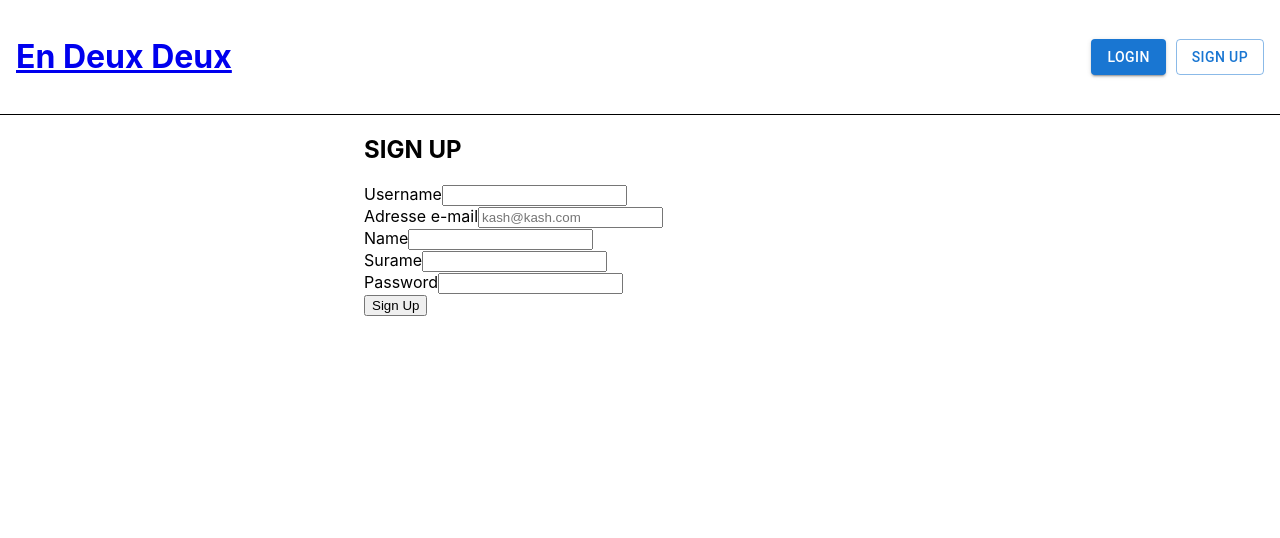
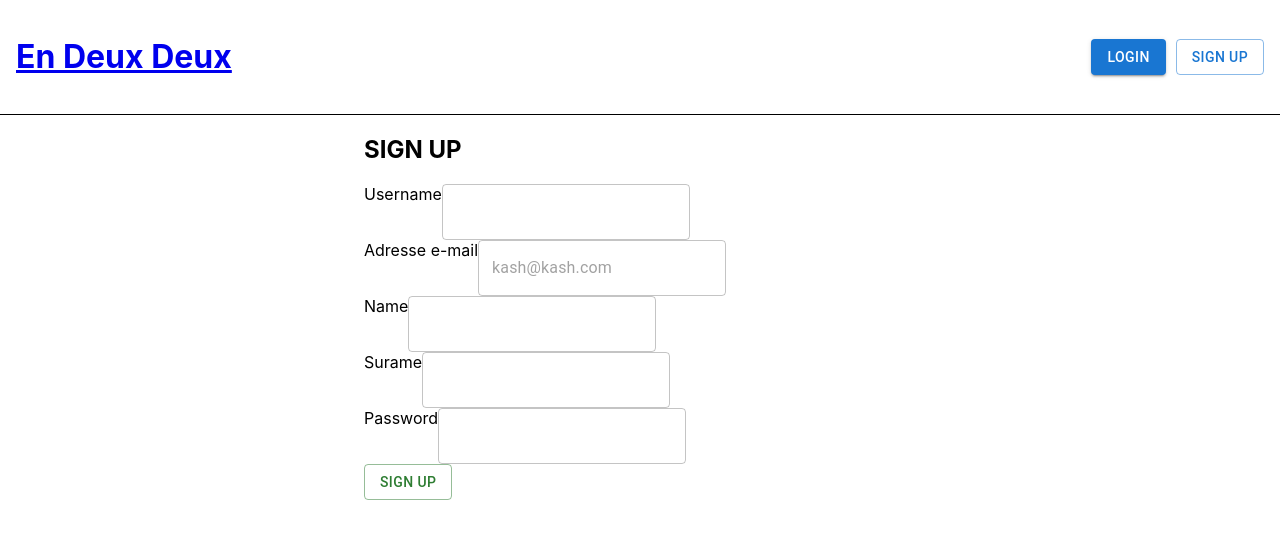
Before and after one commit to LauMttp/En2Deux_Front, a React (Create React App) app: page /signup in a window 1280 px wide. Shown: the top 538 px of the page. Built offline with nearby package versions, Linux system fonts and the light colour scheme.

Commit message:
added profile page

```diff
--- a/src/components/Form.jsx
+++ b/src/components/Form.jsx
@@ -1,5 +1,6 @@
 import React from "react";
 import Inputs from "./Inputs";
+import { Button } from "@mui/material";
 
 const Form = ({
   submitField,
@@ -26,7 +27,9 @@ const Form = ({
             setFormData={setFormData}
           />
         ))}
-        <button type="submit">{submitField}</button>
+        <Button variant="outlined" color="success" type="submit">
+          {submitField}
+        </Button>
       </form>
     </div>
   );
--- a/src/components/Inputs.jsx
+++ b/src/components/Inputs.jsx
@@ -1,4 +1,5 @@
 import React from "react";
+import TextField from "@mui/material/TextField";
 
 const Inputs = ({
   type = "text",
@@ -11,16 +12,16 @@ const Inputs = ({
   return (
     <div>
       <label htmlFor={id}>{fieldName}</label>
-
-      <input
+      <TextField
+        required
+        id={id}
         {...props}
         type={type}
-        id={id}
         value={formData[id]}
         onChange={(e) =>
           setFormData({ ...formData, [e.target.id]: e.target.value })
         }
-      ></input>
+      />
     </div>
   );
 };
--- /dev/null
+++ b/src/components/UserAvatar.jsx
@@ -0,0 +1,9 @@
+import React from "react";
+import Avatar from "@mui/material/Avatar";
+import { deepOrange } from "@mui/material/colors";
+
+const UserAvatar = ({ initial }) => {
+  return <Avatar sx={{ bgcolor: deepOrange[500] }}>{initial}</Avatar>;
+};
+
+export default UserAvatar;
--- a/src/pages/Profile.jsx
+++ b/src/pages/Profile.jsx
@@ -1,9 +1,85 @@
-import React from 'react'
+import React, { useContext, useEffect, useState } from "react";
+import axios from "axios";
+import Form from "../components/Form";
+import { Box } from "@mui/system";
+import UserAvatar from "../components/UserAvatar";
+import { AuthContext } from "../contexts/AuthContext";
 
 const Profile = () => {
+  const { token } = useContext(AuthContext);
+  const [user, setUser] = useState();
+
+  useEffect(() => {
+    const config = {
+      method: "get",
+      url: "http://localhost:5005/api/user/",
+      headers: {
+        Authorization: `Bearer ${token}`,
+      },
+    };
+
+    axios(config)
+      .then(function (response) {
+        console.log(JSON.stringify(response.data));
+        setUser(response.data);
+      })
+      .catch(function (error) {
+        console.log(error);
+      });
+  }, []);
+
+  const baseUrl = "http://localhost:5005";
+
+  function updateUser() {
+    const data = JSON.stringify({ user });
+    const config = {
+      method: "patch",
+      url: `${baseUrl}/api/user/`,
+      headers: {
+        Authorization: `Bearer ${token}`,
+        "Content-Type": "application/json",
+      },
+      data: user,
+    };
+
+    axios(config)
+      .then(function (response) {
+        console.log(JSON.stringify(response.data));
+      })
+      .catch(function (error) {
+        console.log(error);
+      });
+  }
+
+  const fields = [
+    { id: "username", fieldName: "Username" },
+    { id: "name", fieldName: "Name" },
+    { id: "surname", fieldName: "Surame" },
+    { id: "email", fieldName: "E-mail address", placeholder: "kash@kash.com" },
+    { id: "phoneNumber", fieldName: "Phone Number" },
+    { id: "gender", fieldName: "Gender" },
+    { type: "password", id: "password", fieldName: "Password" },
+  ];
+
+  if (!user) return <p>Loading...</p>;
+
   return (
-    <h2>Profile</h2>
-  )
-}
+    <div className="Profile">
+      <h2>PROFILE</h2>
+      <Box>
+        <UserAvatar initial={user.name.charAt(0) + user.surname.charAt(0)} />
 
-export default Profile
+        <Form
+          submitField="Save"
+          fields={fields}
+          formData={user}
+          setFormData={setUser}
+          initialFormDataState={user}
+          submitFunc={updateUser}
+        />
+      </Box>
+    </div>
+  );
+};
+
+export default Profile;
```
